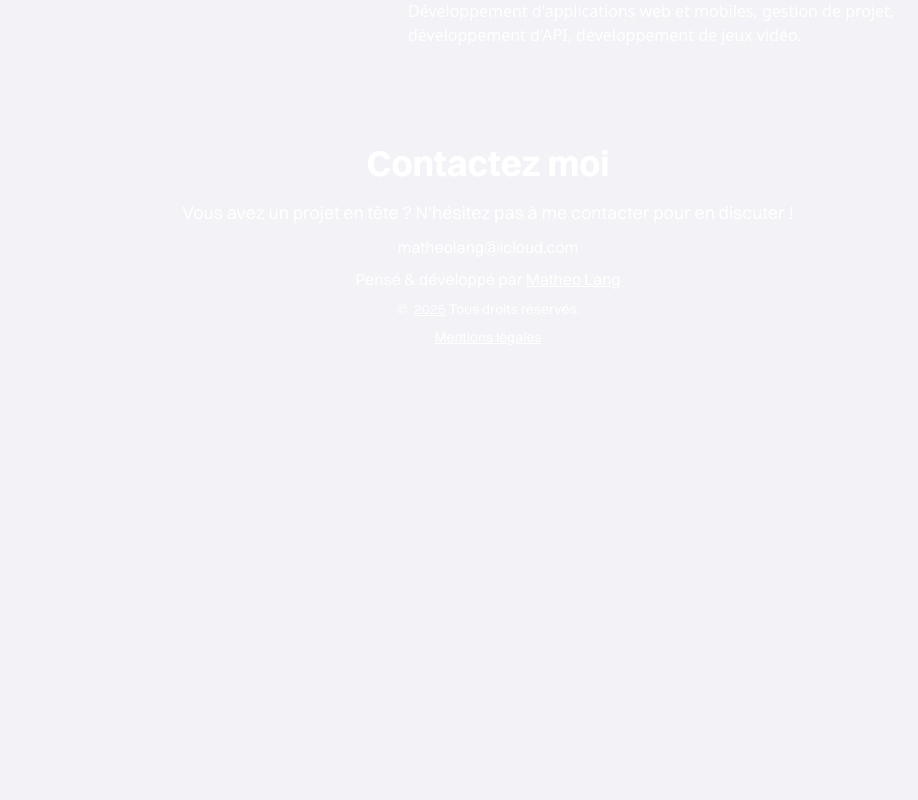
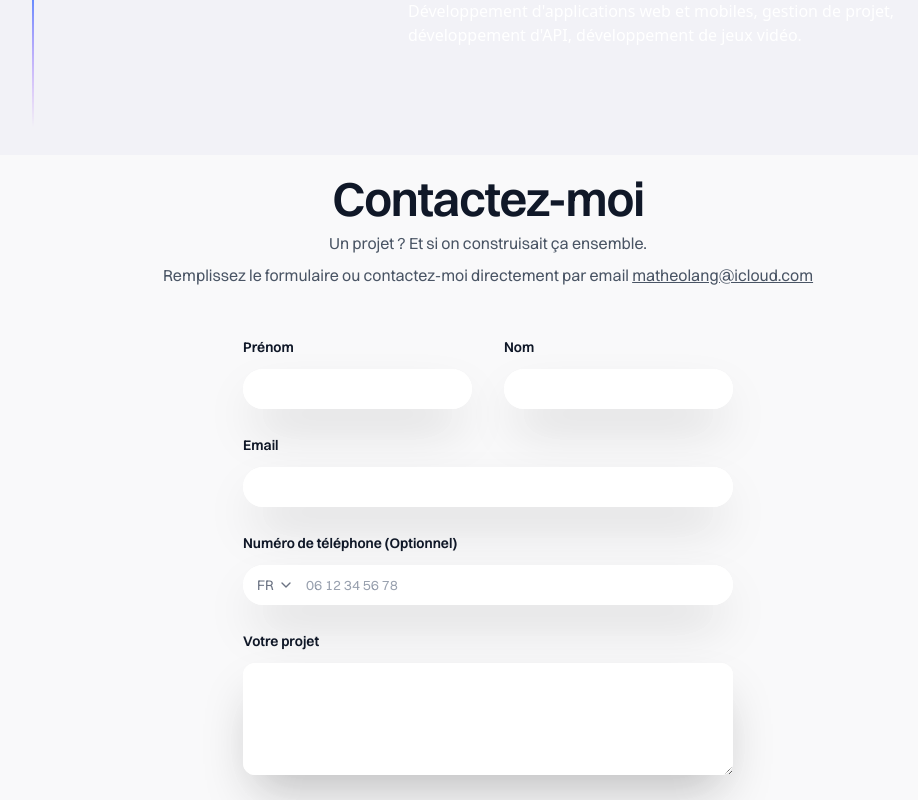
Before and after one commit to Matsuel/portfolio, a Next.js app: page / in a window 1280 px wide. Shown: the part 2840-3640 px from the top of the page, without its empty margins (152-1070 px from the left). Before the commit the page ends 3283 px from the top, so only its background shows below. Built offline with nearby package versions, Linux system fonts and the light colour scheme.

Commit message:
fix: réactiver l'importation et l'utilisation du composant Contact dans la page d'accueil fix: corriger le style du texte et ajouter un lien mail dans le composant Contact

```diff
--- a/src/app/page.tsx
+++ b/src/app/page.tsx
@@ -1,4 +1,5 @@
 import Background from "@/components/Background";
+import Contact from "@/components/Contact";
 import Footer from "@/components/Footer";
 import Hero from "@/components/Hero";
 import Loader from "@/components/Loader";
@@ -15,7 +16,7 @@ export default function Home() {
       <Hero />
       <Services />
       <Parcours />
-      {/* <Contact /> */}
+      <Contact />
       <Footer />
     </div>
   );
--- a/src/components/Contact.tsx
+++ b/src/components/Contact.tsx
@@ -1,6 +1,8 @@
 import React from 'react'
 import SectionLayout from './SectionLayout'
 import { ChevronDownIcon } from 'lucide-react'
+import Link from 'next/link'
+import { mail } from '../../constants/navbar'
 
 
 const Contact = () => {
@@ -11,7 +13,8 @@ const Contact = () => {
             <div className='w-full h-auto flex flex-col bg-[#fafafa]/90 p-3 pt-5 rounded-2xl'>
                 <div className="mx-auto max-w-2xl text-center">
                     <h2 className="text-4xl font-semibold tracking-tight text-balance text-gray-900 sm:text-5xl">Contactez-moi</h2>
-                    <p className="mt-2 text-lg/8 text-gray-600">Un projet ? Et si on construisait ça ensemble.</p>
+                    <p className="mt-2 text-base text-gray-600">Un projet ? Et si on construisait ça ensemble.</p>
+                    <p className="mt-2 text-base text-gray-600">Remplissez le formulaire ou contactez-moi directement par email <Link href={`mailto:${mail}`} className='underline'>{(mail)}</Link></p>
                 </div>
                 <form action="#" method="POST" className="mx-auto mt-12 max-w-xl">
                     <div className="grid grid-cols-1 gap-x-8 gap-y-6 sm:grid-cols-2">
```
